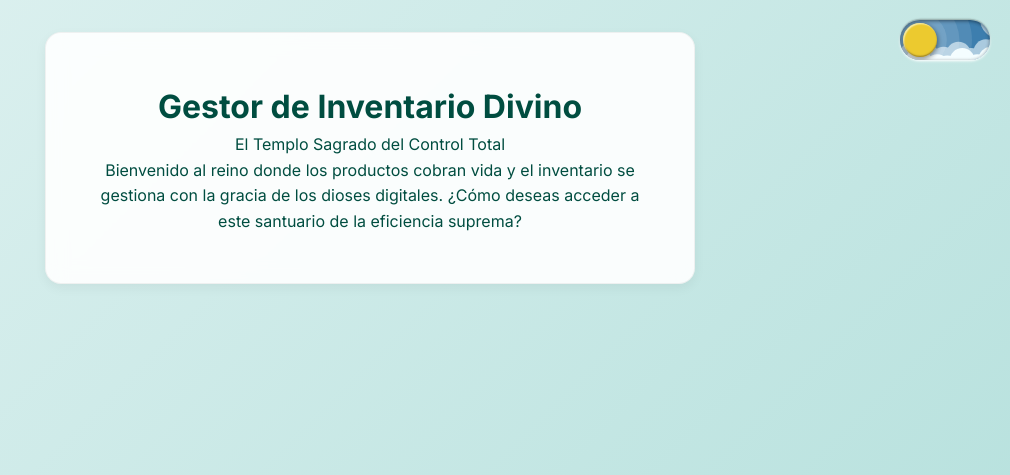
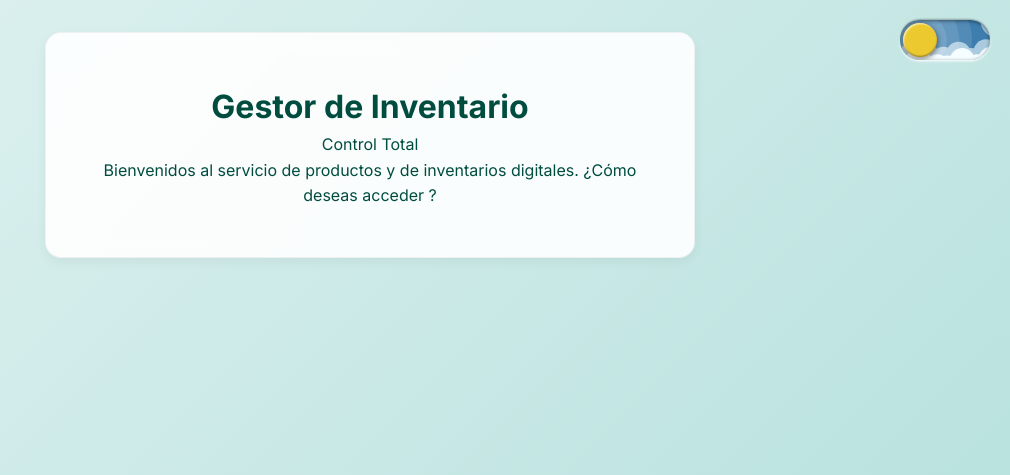
Before and after one commit to SKing25/Redes_CS, a Flask app: page / in a window 1280 px wide. Shown: the top 475 px of the page, without its empty margins (270-1280 px from the left). Run offline with Flask 3, Linux system fonts and the light colour scheme.

Commit message:
Update index.html

```diff
--- a/templates/index.html
+++ b/templates/index.html
@@ -4,7 +4,7 @@
 <head>
     <meta charset="UTF-8">
     <meta name="viewport" content="width=device-width, initial-scale=1.0">
-    <title>Gestor de Inventario Divino</title>
+    <title>Gestor del Inventario </title>
     <link rel="stylesheet" href="{{ url_for('static', filename='style.css') }}">
     <link rel="stylesheet" href="https://cdnjs.cloudflare.com/ajax/libs/font-awesome/6.4.0/css/all.min.css">
 </head>
@@ -39,11 +39,11 @@
     </div>
 
     <div class="main-card">
-        <h1 class="page-title">Gestor de Inventario Divino</h1>
-        <p class="subtitle">El Templo Sagrado del Control Total</p>
+        <h1 class="page-title">Gestor de Inventario </h1>
+        <p class="subtitle">Control Total</p>
         <p class="info-text">
-            Bienvenido al reino donde los productos cobran vida y el inventario se gestiona con la gracia de los dioses
-            digitales. ¿Cómo deseas acceder a este santuario de la eficiencia suprema?
+            Bienvenidos al servicio de productos y de inventarios
+            digitales. ¿Cómo deseas acceder ?
         </p>
 
     </div>
```
